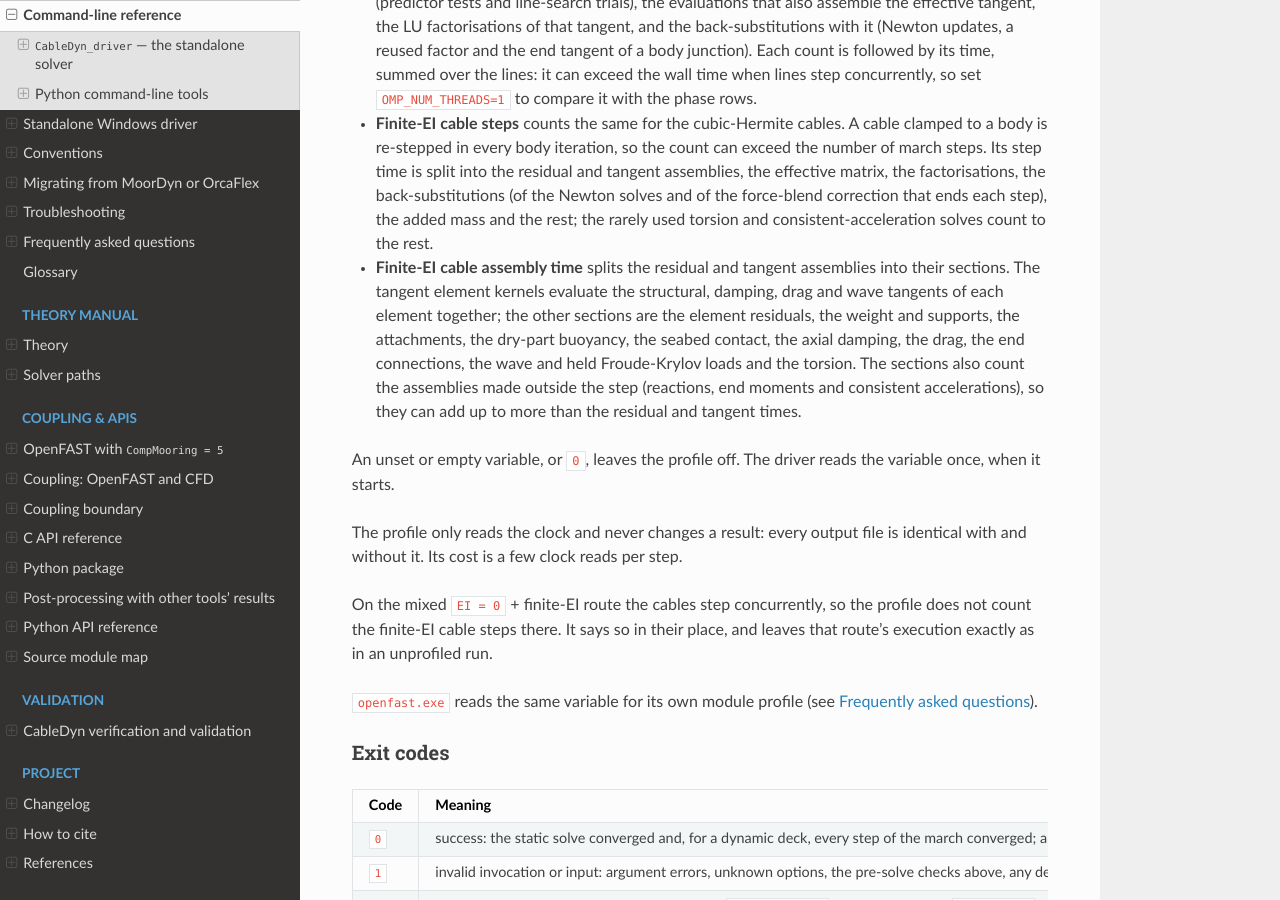
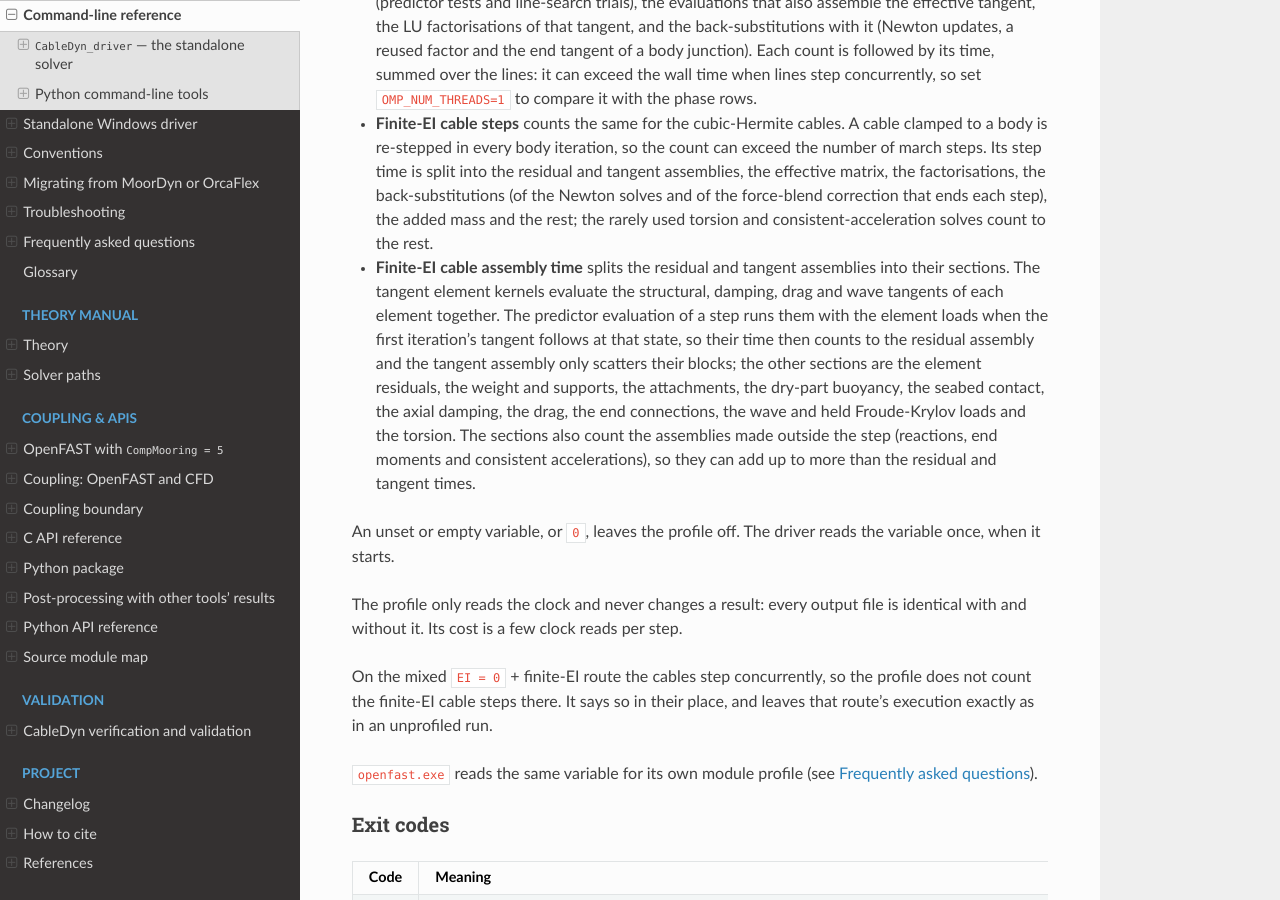
Before and after one commit to SMI-Lab-Inha/CableDyn, a Sphinx documentation site: the page built from doc/cli.rst, in a window 1280 px wide and 900 px high, scrolled down 3700 px. Built offline with Sphinx 7.4.7 and the Read the Docs theme 3.1.0, drawn with Linux system fonts in a browser that asks for light colours.

Commit message:
perf(hermite): evaluate the predictor's element kernels once for load and tangent
The first Newton iteration of a finite-EI dynamic step assembles its tangent at the predictor,
the state its residual evaluation has just assembled, so every element kernel ran twice there.
The predictor evaluation now runs each kernel once for its load and its tangent
(evaluate_tangent_element with forces, in the same threshold-gated OpenMP loop as the tangent
assembly), adds the loads to the residual serially in the element and phase order of the
residual-only assembly, and keeps the element tangent blocks. The tangent assembly that follows
at bitwise the same configuration, velocity and time scatters those blocks instead of
evaluating the kernels again; every other assembly drops them. The refresh evaluation of
modified Newton and cross-step reuse, which its tangent also follows, does the same.

Every kernel forms its load by the same statements with or without its tangent, so the
residual is bit-for-bit that of the residual-only assembly, and the scattered blocks are those
the tangent assembly would evaluate. If an element evaluation fails (a tangent can overflow
where the load stays finite), the evaluation assembles the residual-only way and keeps
nothing, so every result and message is unchanged. A step that converges at its predictor
needs no tangent: the next predictor then evaluates residual-only.

Signed-off-by: Jae Hoon Seo <jaehoon.seo@inha.ac.kr>

```diff
--- a/doc/cli.rst
+++ b/doc/cli.rst
@@ -208,7 +208,10 @@ The counts follow the march:
   torsion and consistent-acceleration solves count to the rest.
 * **Finite-EI cable assembly time** splits the residual and tangent assemblies into their
   sections. The tangent element kernels evaluate the structural, damping, drag and wave
-  tangents of each element together; the other sections are the element residuals, the weight
+  tangents of each element together. The predictor evaluation of a step runs them with the
+  element loads when the first iteration's tangent follows at that state, so their time then
+  counts to the residual assembly and the tangent assembly only scatters their blocks; the
+  other sections are the element residuals, the weight
   and supports, the attachments, the dry-part buoyancy, the seabed contact, the axial damping,
   the drag, the end connections, the wave and held Froude-Krylov loads and the torsion. The
   sections also count the assemblies made outside the step (reactions, end moments and
```
Also changed, not shown: 1 other file.
